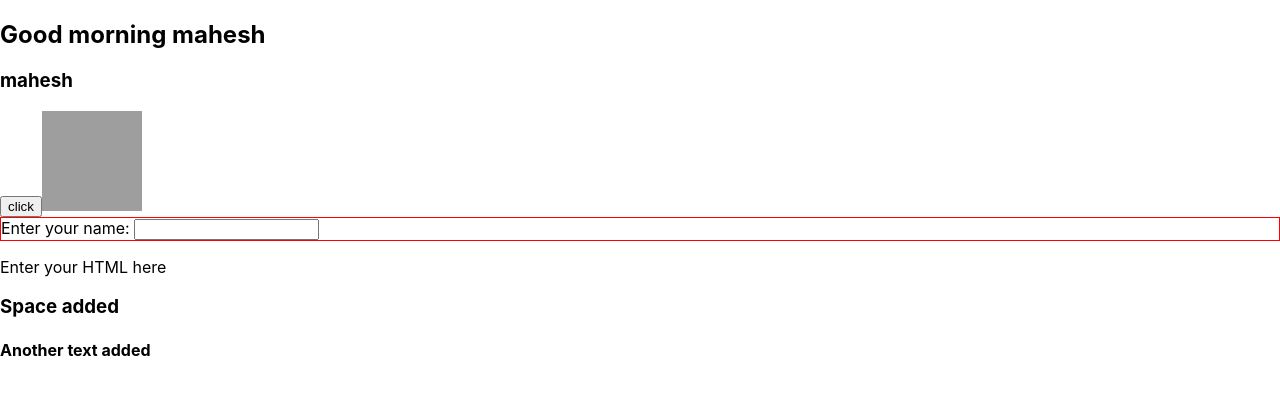
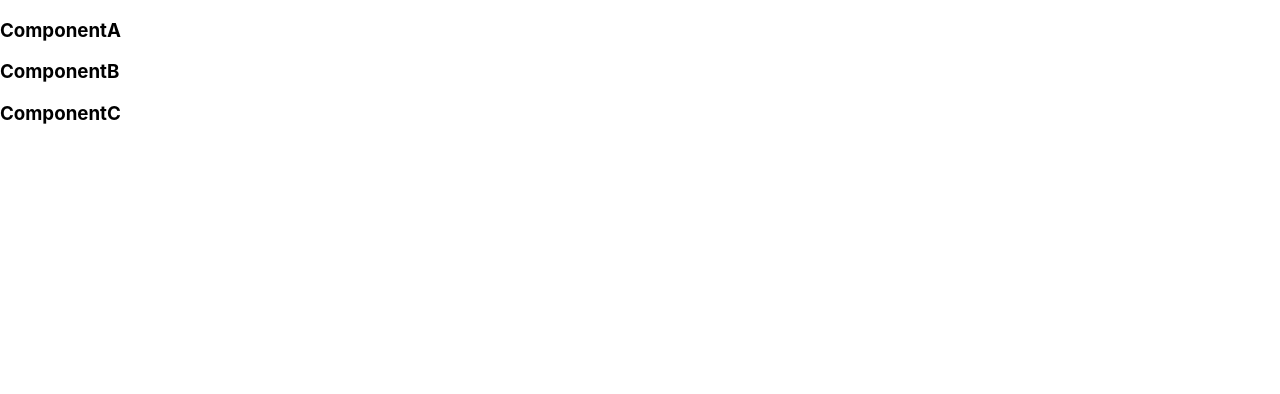
Before and after one commit to saiDev1999/React-Class-99R, a React (Create React App) app: page / in a window 1280 px wide. Shown: the top 394 px of the page. Built offline with nearby package versions, Linux system fonts and the light colour scheme; grey boxes are pictures that could not be loaded.

Commit message:
export and imports in react

```diff
--- a/src/App.js
+++ b/src/App.js
@@ -1,18 +1,14 @@
-
-import ButtonComponent from "./components/funtional/button/button-component"
-import ImageComponent from "./components/funtional/image/image-component"
-import OrderedList from "./components/funtional/list/ordered/ordered-list";
-import UnorderedList from "./components/funtional/list/un-ordered/un-ordered-list";
-import JsxFunctional from "./components/funtional/jsx/jsxFunctional";
+import Devendra,{ComponentB as Sudheer,ComponentC} from "../src/components/funtional/exports-imports/export"
 
 function App() {
   return (
     <div>
+      <Devendra></Devendra>
+      <Sudheer/>
+      <ComponentC/>
 
 
-      <JsxFunctional></JsxFunctional>
-      <h3>Space added</h3>
-      <h4>Another text added</h4>
+
 
     </div>
   );
--- /dev/null
+++ b/src/components/funtional/exports-imports/export.js
@@ -0,0 +1,42 @@
+
+const ComponentA =()=>{
+    return(
+        <div>
+            <h3>ComponentA</h3>
+        </div>
+    )
+}
+export default ComponentA
+
+export const ComponentB =()=>{
+    return(
+        <div>
+            <h3>ComponentB</h3>
+        </div>
+    )
+}
+
+
+
+export const ComponentC =()=>{
+    return(
+        <div>
+            <h3>ComponentC</h3>
+        </div>
+    )
+}
+
+
+
+
+
+// Exports :
+
+// There are 2 ways to export a component
+
+// 1. default export
+// --> every module or every file can have only one default export
+// ---> for default export , while importing we can call with any name
+// 2. named export
+// ----> every module can have as many named exports
+// ---> only we can call with any name by using as keyword while importing
```
